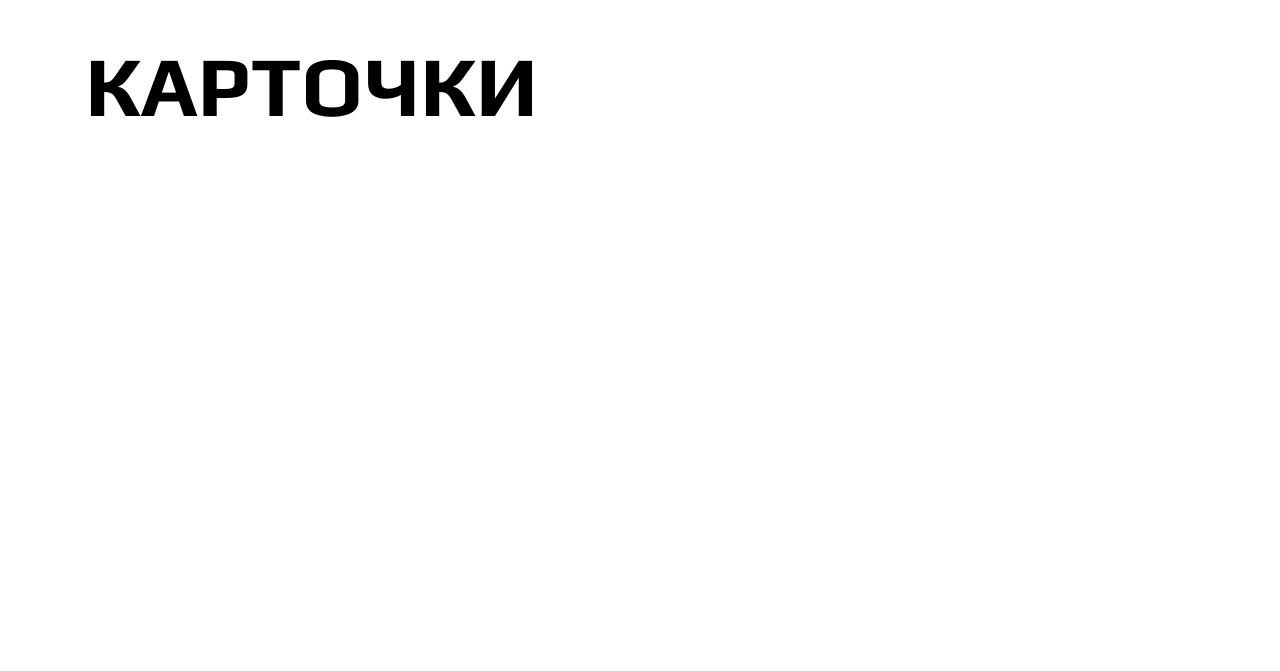
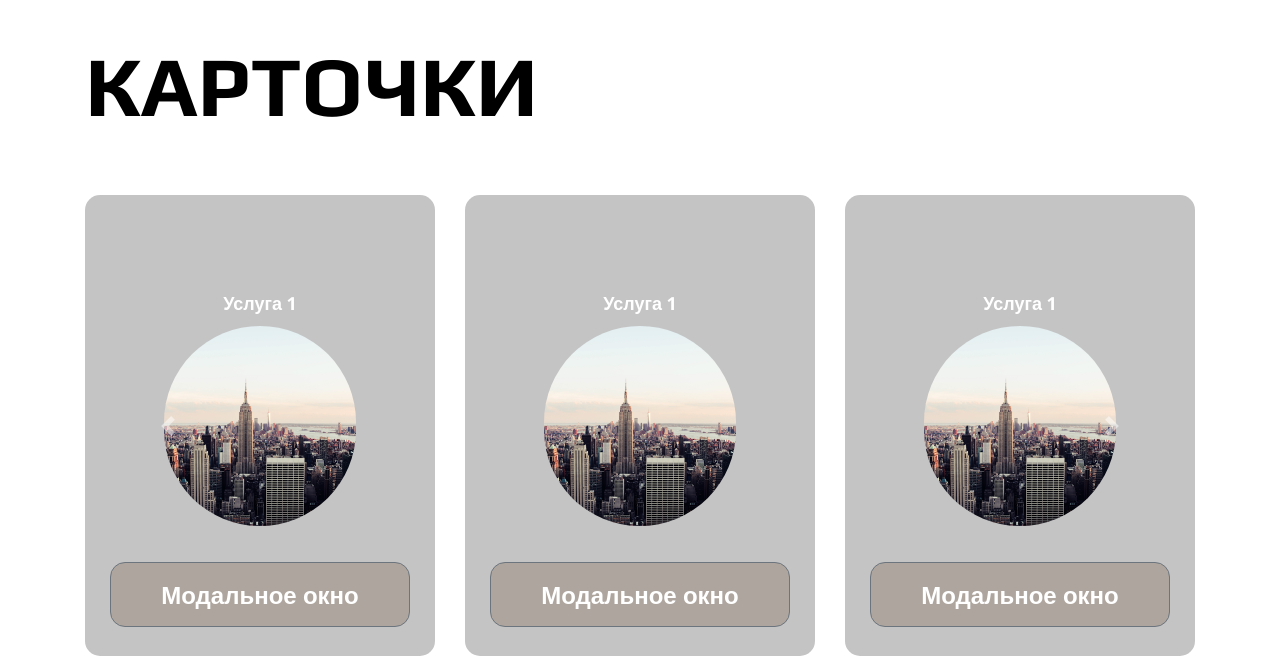
Before and after one commit to zweitesherz/abv-test-bootstrap, a plain HTML site: page index.html in a window 1280 px wide. Shown: the part 1751-2422 px from the top of the page. Before the commit the page ends 1931 px from the top, so only its background shows below. Drawn offline with nearby package versions, Linux system fonts and the light colour scheme.

Commit message:
Cards carousel desctop

```diff
--- a/css/style.css
+++ b/css/style.css
@@ -17,7 +17,7 @@
     url('../fonts/play-v12-cyrillic-700.woff') format('woff'); /* Chrome 6+, Firefox 3.6+, IE 9+, Safari 5.1+ */
 }
 
-/* opensans hebrew bold */
+/* open sans hebrew bold */
 @font-face {
 font-family: 'Open sans hebrew';
 src: url("../fonts/opensanshebrew-bold.ttf") format("truetype");
@@ -130,6 +130,41 @@ background-image: url(../img/slide2.jpg);
 
 }
 
+.card-body {
+    height: 461px;
+    background: #C4C4C4;
+    border-radius: 15px;
+    padding: 0;
+    margin: 15px;
+    width: auto;
+}
+
+.card-title {
+    font-family: 'Open sans hebrew' , sans-serif;
+    font-style: normal;
+    font-weight: bold;
+    font-size: 18px;
+    line-height: 25px;
+
+
+
+    color: #FFFFFF;
+    margin-top: 96px;
+    margin-bottom: 10px;
+
+}
+
+.thumbnail-card {
+    width: 191.51px;
+    height: 200px;
+    background-image:url(../img/thumb.png);
+    background-size: cover;
+    background-position: center;
+
+    border-radius: 100px;
+    background-color: black;
+}
+
 @media screen and (max-width: 1126px) {
     .intro {
         height: auto;
@@ -144,10 +179,12 @@ background-image: url(../img/slide2.jpg);
         width: auto;
     }
 
-    /*.slider-image {*/
-    /*    height: auto;*/
-    /*    !*убрать на мобилках*!*/
-    /*}*/
+    .btn-card{
+        margin-top: 38px !important;
+        width: 80% !important;
+        font-size: 17px !important;
+        line-height: 20px !important;
+    }
 }
 
 @media screen and (min-width: 320px) and (max-width: 500px)  {
--- a/index.html
+++ b/index.html
@@ -79,6 +79,66 @@
 
                 <h1 class="title-mine">Карточки</h1>
 
+<!--                КАРТОЧКИ-->
+
+                <div id="carouselExampleControls2" class="carousel slide text-center" data-ride="carousel" data-interval="false" data-touch="true">
+                    <div class="carousel-inner">
+                        <div class="carousel-item active">
+
+                            <div class="row">
+                                <div class="col-4 card-body">
+                                    <h2 class="card-title text-center">Услуга 1</h2>
+                                    <div class="thumbnail-card mx-auto"></div>
+                                    <button type="button" class="btn btn-card btn-secondary mx-auto">Модальное окно</button>
+                                </div>
+                                <div class="col-4 card-body">
+                                        <h2 class="card-title text-center">Услуга 1</h2>
+                                        <div class="thumbnail-card mx-auto"></div>
+                                        <button type="button" class="btn btn-card btn-secondary mx-auto">Модальное окно</button>
+                                </div>
+
+                                <div class="col-4 card-body">
+                                    <h2 class="card-title text-center">Услуга 1</h2>
+                                    <div class="thumbnail-card mx-auto"></div>
+                                    <button type="button" class="btn btn-card btn-secondary mx-auto">Модальное окно</button>
+                                </div>
+                            </div>
+                        </div>
+
+                        <div class="carousel-item">
+
+                            <div class="row">
+                                <div class="col-4 card-body">
+                                    <h2 class="card-title text-center">Услуга 1</h2>
+                                    <div class="thumbnail-card mx-auto"></div>
+                                    <button type="button" class="btn btn-card btn-secondary mx-auto">Модальное окно</button>
+                                </div>
+                                <div class="col-4 card-body">
+                                    <h2 class="card-title text-center">Услуга 1</h2>
+                                    <div class="thumbnail-card mx-auto"></div>
+                                    <button type="button" class="btn btn-card btn-secondary mx-auto">Модальное окно</button>
+                                </div>
+                                <div class="col-4 card-body">
+                                    <h2 class="card-title text-center">Услуга 1</h2>
+                                    <div class="thumbnail-card mx-auto"></div>
+                                    <button type="button" class="btn btn-card btn-secondary mx-auto">Модальное окно</button>
+                                </div>
+                            </div>
+                        </div>
+                    </div>
+
+                    <a class="carousel-control-prev" href="#carouselExampleControls2" role="button" data-slide="prev">
+                        <span class="carousel-control-prev-icon" aria-hidden="true"></span>
+                        <span class="sr-only">Previous</span>
+                    </a>
+                    <a class="carousel-control-next" href="#carouselExampleControls2" role="button" data-slide="next">
+                        <span class="carousel-control-next-icon" aria-hidden="true"></span>
+                        <span class="sr-only">Next</span>
+                    </a>
+                </div>
+
+                <!--                /// КАРТОЧКИ-->
+
             </div>
         </main>
 
```
Also changed, not shown: img/thumb.png (added).
